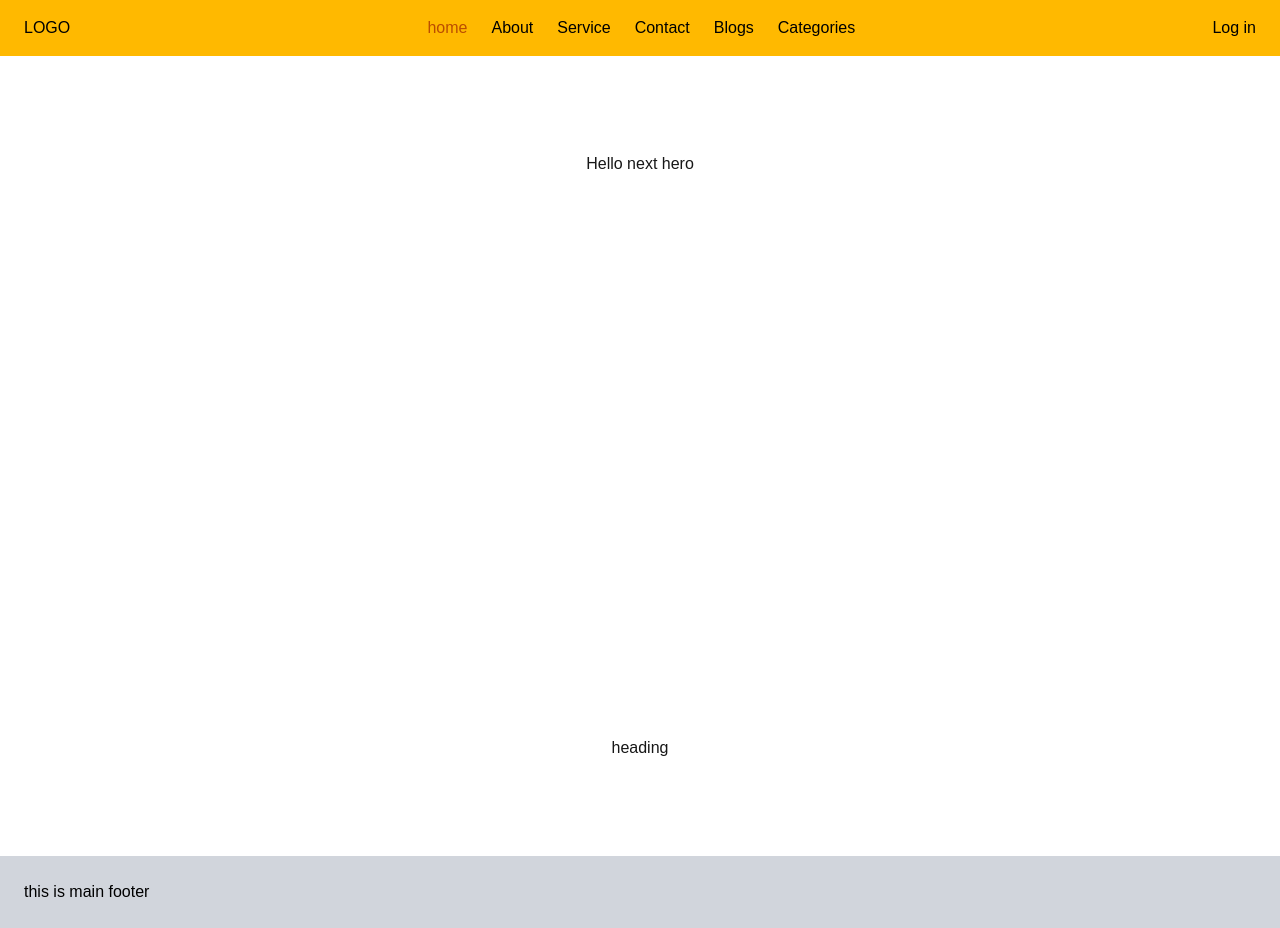
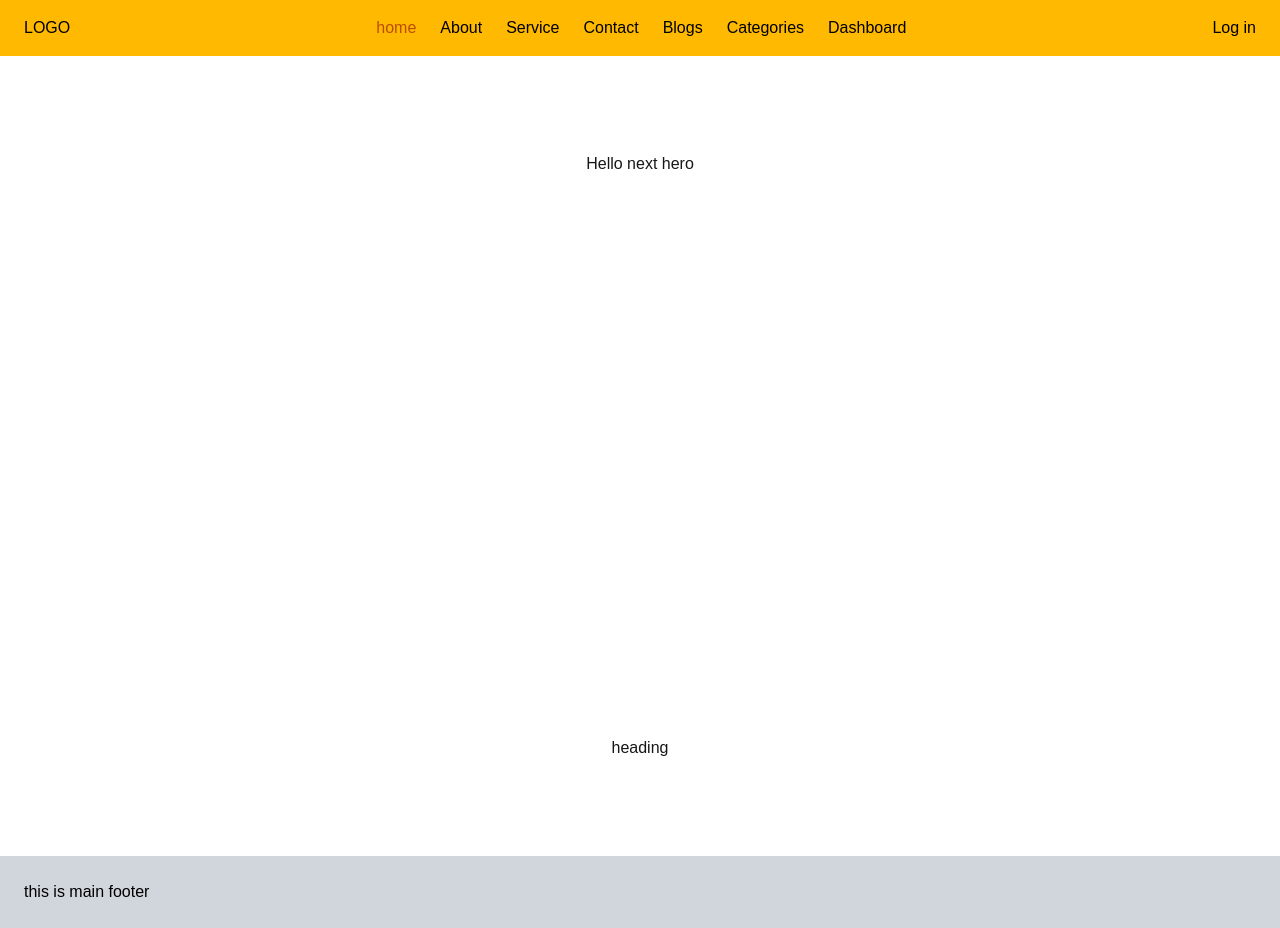
Before and after one commit to rahul3507/NextJS-Practice, a Next.js app: page / in a window 1280 px wide. Built offline with nearby package versions, Linux system fonts and the light colour scheme.

Commit message:
loading page created

```diff
--- /dev/null
+++ b/src/app/loading.jsx
@@ -0,0 +1,9 @@
+/** @format */
+"use client";
+import React from "react";
+
+const loading = () => {
+  return <div>Loading....</div>;
+};
+
+export default loading;
--- a/src/components/Navbar.jsx
+++ b/src/components/Navbar.jsx
@@ -32,6 +32,10 @@ const Navbar = () => {
       title: "Categories",
       path: "/categories",
     },
+    {
+      title: "Dashboard",
+      path: "/dashboard",
+    },
   ];
   const handler = () => {
     router.push("/login");
```
